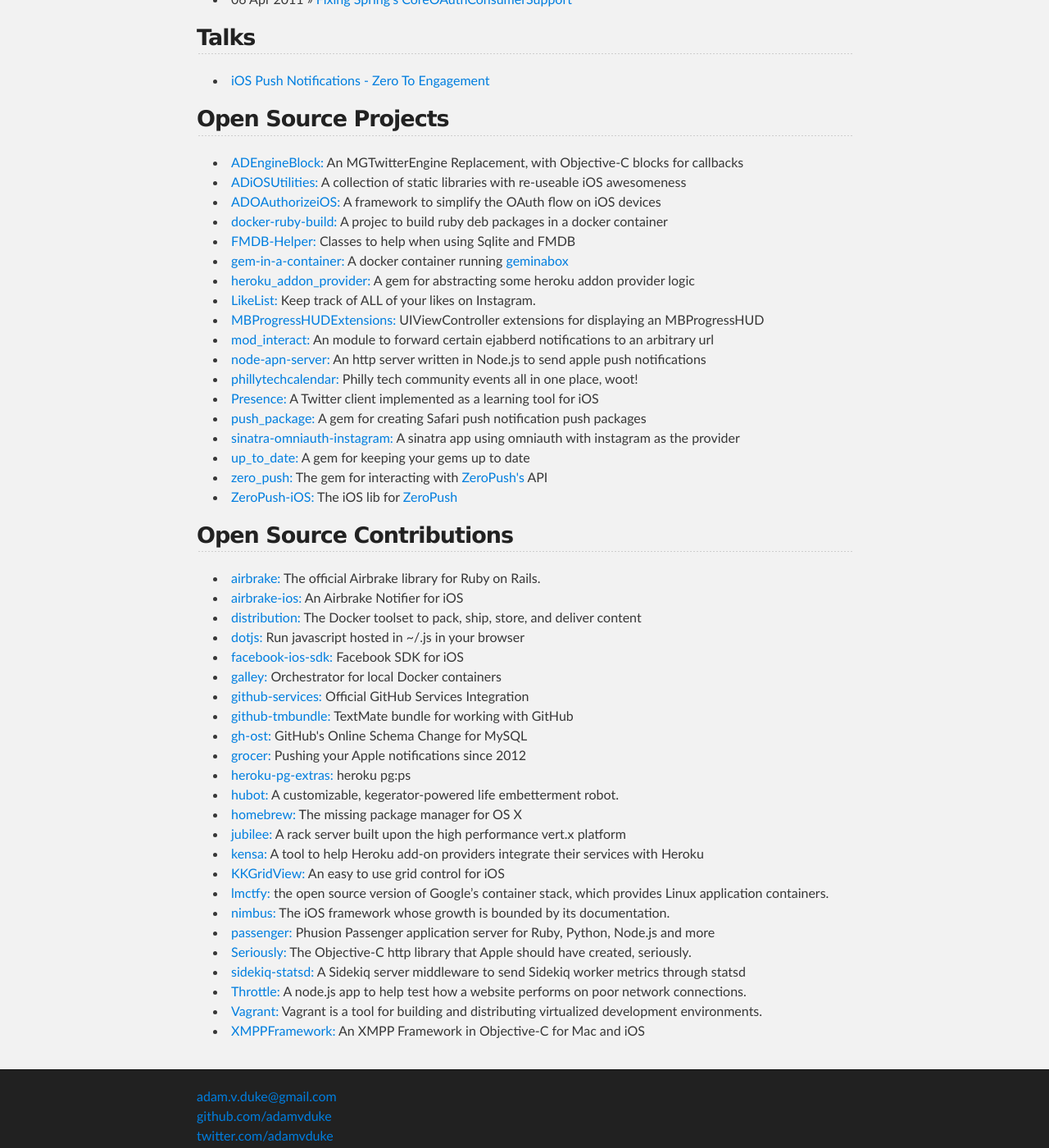
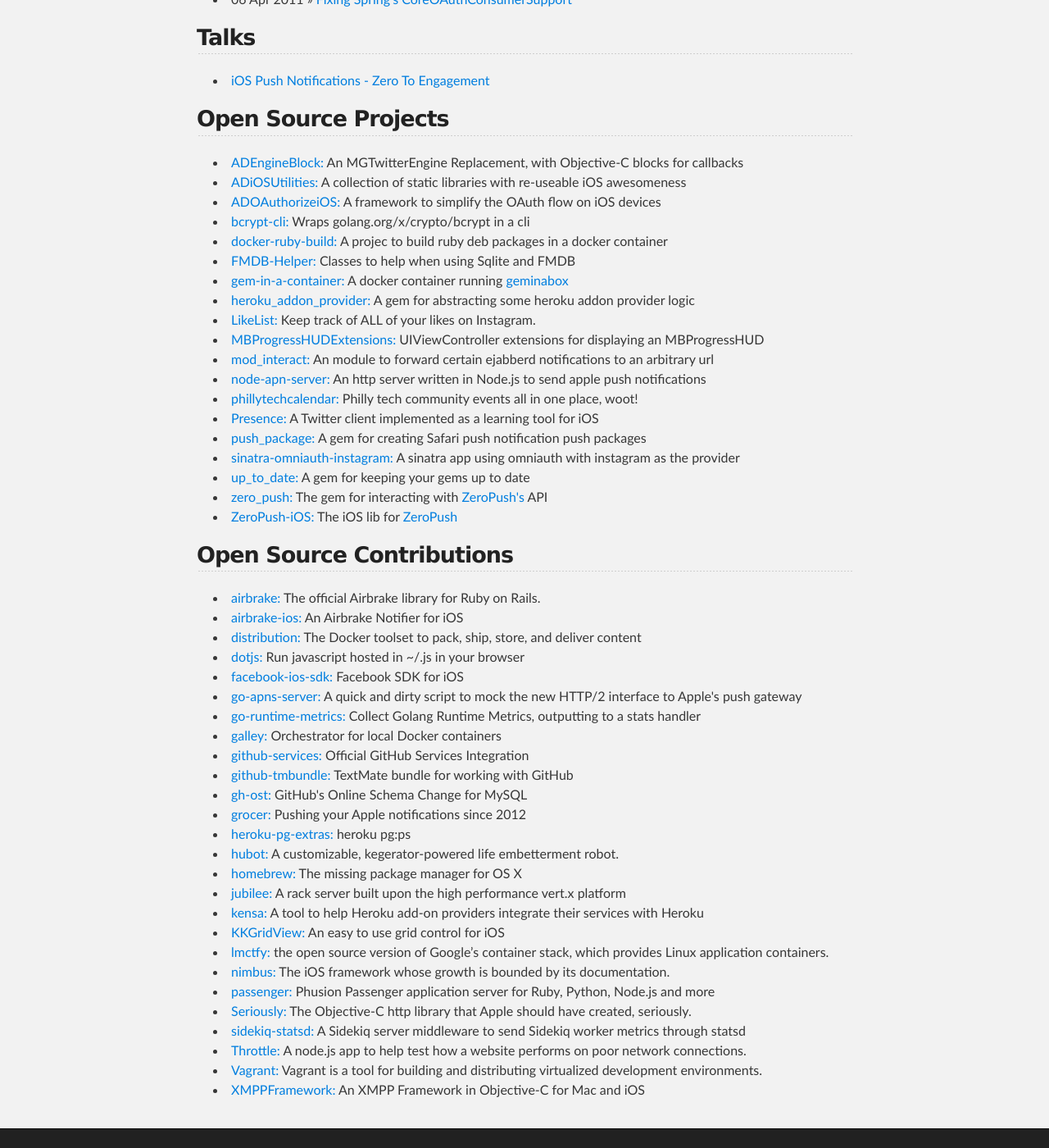
Before and after one commit to adamvduke/adamvduke.github.com, a Jekyll site: the page built from index.md, in a window 1280 px wide and 1400 px high, scrolled down 484 px. Shown: the whole window at 82% size. Built offline with Jekyll 4.4.1, drawn with Linux system fonts in a browser that asks for light colours.

Commit message:
add bcrypt-cli go-apns-server go-runtime-metrics

```diff
--- a/index.md
+++ b/index.md
@@ -19,6 +19,7 @@
     <li><a href="https://github.com/adamvduke/ADEngineBlock/" target="_blank">ADEngineBlock:</a> An MGTwitterEngine Replacement, with Objective-C blocks for callbacks</li>
     <li><a href="https://github.com/adamvduke/ADiOSUtilities" target="_blank">ADiOSUtilities:</a> A collection of static libraries with re-useable iOS awesomeness </li>
     <li><a href="https://github.com/adamvduke/ADOAuthorizeiOS" target="_blank">ADOAuthorizeiOS:</a> A framework to simplify the OAuth flow on iOS devices</li>
+    <li><a href="https://github.com/adamvduke/bcrypt-cli" target="_blank">bcrypt-cli:</a> Wraps golang.org/x/crypto/bcrypt in a cli </li>
     <li><a href="https://github.com/adamvduke/docker-ruby-build" target="_blank">docker-ruby-build:</a> A projec to build ruby deb packages in a docker container</li>
     <li><a href="https://github.com/adamvduke/FMDB-Helper" target="_blank">FMDB-Helper:</a> Classes to help when using Sqlite and FMDB</li>
     <li><a href="https://github.com/adamvduke/gem-in-a-container" target="_blank">gem-in-a-container:</a> A docker container running <a href="https://github.com/geminabox/geminabox" target="_blank">geminabox</a></li>
@@ -42,6 +43,8 @@
     <li><a href="https://github.com/docker/distribution" target="_blank">distribution:</a> The Docker toolset to pack, ship, store, and deliver content </li>
     <li><a href="https://github.com/defunkt/dotjs" target="_blank">dotjs:</a> Run javascript hosted in ~/.js in your browser </li>
     <li><a href="https://github.com/facebook/facebook-ios-sdk" target="_blank">facebook-ios-sdk:</a> Facebook SDK for iOS </li>
+    <li><a href="https://github.com/CleverTap/go-apns-server" target="_blank">go-apns-server:</a> A quick and dirty script to mock the new HTTP/2 interface to Apple's push gateway </li>
+    <li><a href="https://github.com/bmhatfield/go-runtime-metrics" target="_blank">go-runtime-metrics:</a> Collect Golang Runtime Metrics, outputting to a stats handler </li>
     <li><a href="https://github.com/twitter-fabric/galley" target="_blank">galley:</a> Orchestrator for local Docker containers</li>
     <li><a href="https://github.com/github/github-services" target="_blank">github-services:</a> Official GitHub Services Integration </li>
     <li><a href="https://github.com/adamvduke/github-tmbundle" target="_blank">github-tmbundle:</a> TextMate bundle for working with GitHub </li>
```
